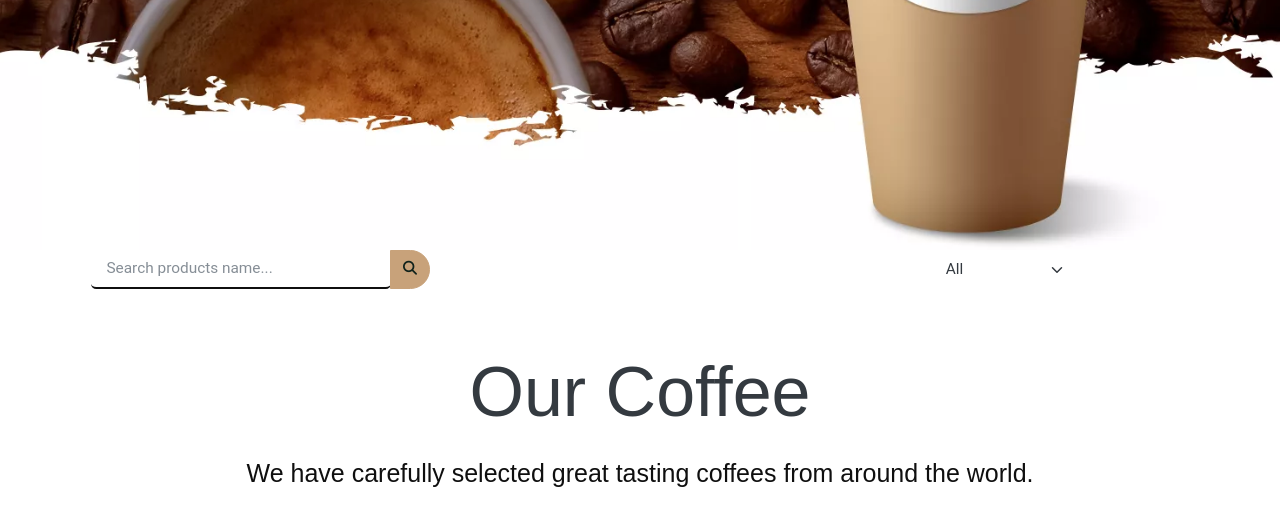
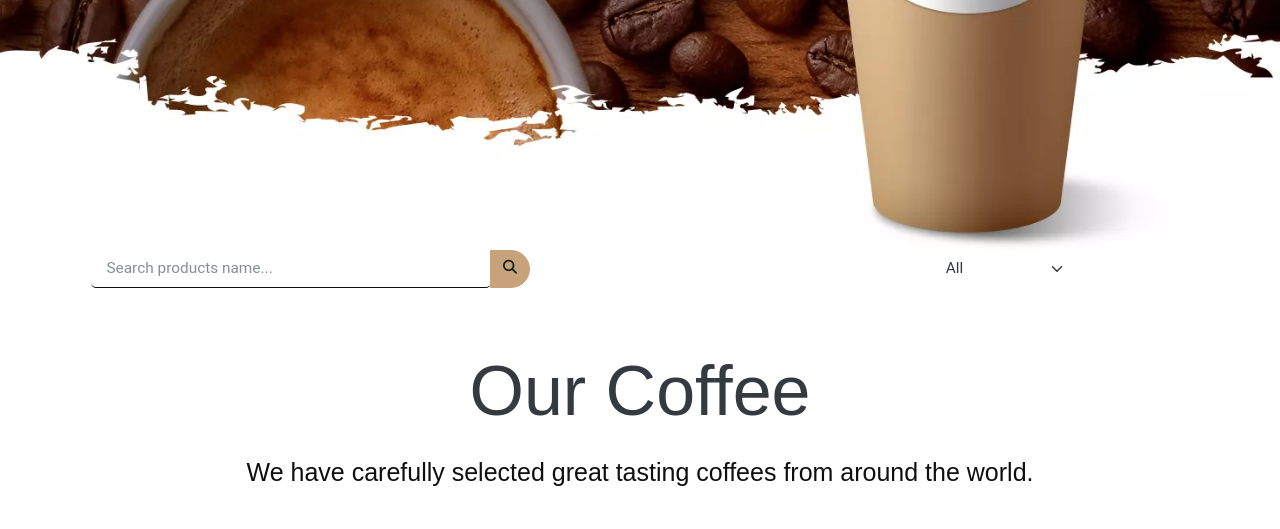
Before and after one commit to luwbo1003/WebCoffee, a PHP site: template Web/views/products.html in a window 1280 px wide. Shown: the part 550-1079 px from the top of the page. Run offline with PHP 8.4, Linux system fonts and the light colour scheme; the template is opened without the code that fills it, so the values that code supplies are empty; some libraries are stand-ins or nearby versions.

Commit message:
Update products.css

```diff
--- a/Web/public/css/products.css
+++ b/Web/public/css/products.css
@@ -62,9 +62,9 @@
 }
 #search-focus{
     font-size: 600;
-    width: 300px;
+    width: 400px;
     background-color: transparent;
-    border-bottom: 2px solid #0f0f0f;
+    border-bottom: 1px solid #0f0f0f;
     border-top: none;
     border-left: none;
     border-right: none;
```
